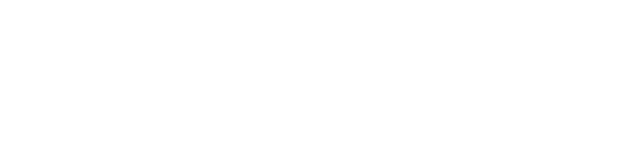
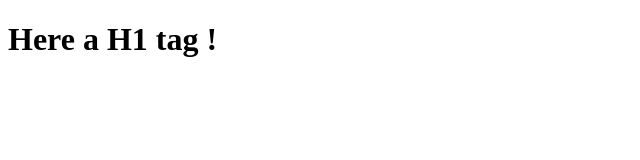
Before and after one commit to rachidguemili/sharezza-social, a plain HTML site: page index.html in a window 1280 px wide. Shown: the whole page, without its empty margins (0-640 px from the left). Drawn offline with Linux system fonts and the light colour scheme.

Commit message:
Update index.html

```diff
--- a/index.html
+++ b/index.html
@@ -2,9 +2,12 @@
 <html>
   <head>
     <meta charset="UTF-8">
-    <title> Title of Sharezza Social</title>
+    <title> I've changed my title in IntelliJ editor framework</title>
   </head>
   <body>
+  <h1>
+    Here a H1 tag !
+  </h1>
 
   </body>
 </html>
```
